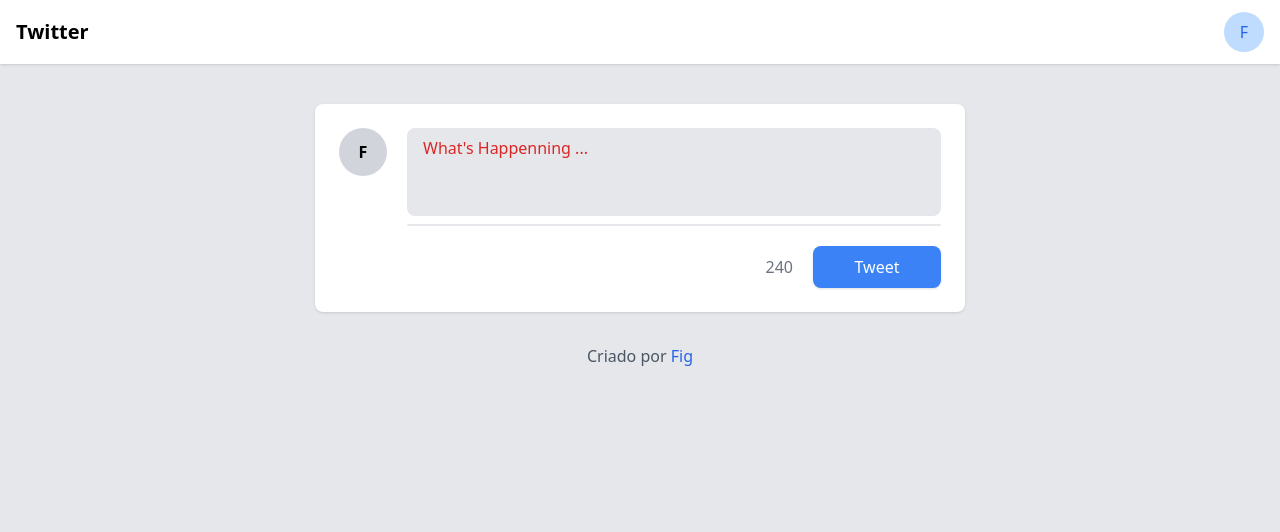
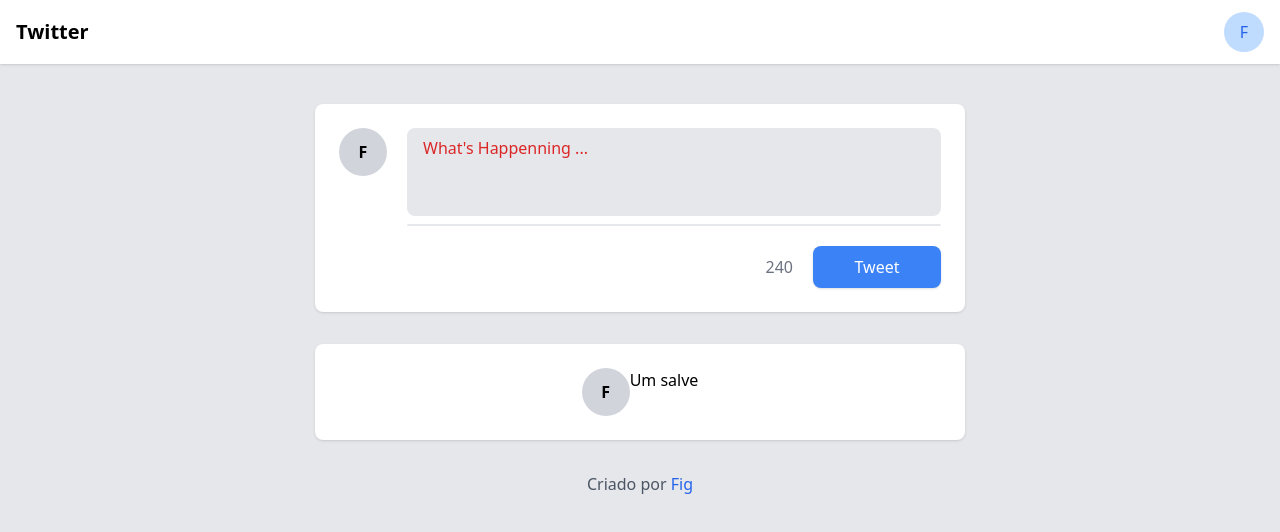
Before and after one commit to rafaeldfigueiredo/training-repo, an Angular app in the folder ngapp/: page / in a window 1280 px wide. Shown: the top 532 px of the page. Built offline with nearby package versions, Linux system fonts and the light colour scheme.

Commit message:
add new func

```diff
--- a/ngapp/src/app/app.component.html
+++ b/ngapp/src/app/app.component.html
@@ -6,6 +6,10 @@
 	<app-new-post />
 </div>
 
+<div class="flex items-center justify-center container mx-auto">
+	<app-tweet/>
+</div>
+
 <div class="bottom-0 m-auto w-full">
 	<app-footer />
 </div>
--- a/ngapp/src/app/app.component.ts
+++ b/ngapp/src/app/app.component.ts
@@ -4,13 +4,14 @@ import { HeaderComponent } from './components/header/header.component';
 import { FooterComponent } from "./components/footer/footer.component";
 import { NewPostComponent } from "./components/new-post/new-post.component";
 import { FormsModule } from '@angular/forms';
+import { TweetComponent } from "./components/tweet/tweet.component";
 
 @Component({
     selector: 'app-root',
     standalone: true,
     templateUrl: './app.component.html',
     styleUrl: './app.component.css',
-    imports: [RouterOutlet, HeaderComponent, FooterComponent, NewPostComponent,FormsModule]
+    imports: [RouterOutlet, HeaderComponent, FooterComponent, NewPostComponent, FormsModule, TweetComponent]
 })
 export class AppComponent {
   title = 'ngapp';
--- a/ngapp/src/app/components/new-post/new-post.component.html
+++ b/ngapp/src/app/components/new-post/new-post.component.html
@@ -1,6 +1,7 @@
 <div class="w-[650px] bg-white rounded-lg shadow p-6 mb-8">
   <div class="flex justify-center w-full">
     <div class="flex-shrink-0 mr-5">
+      <!--Avatar Circle-->
       <div
         class="cursor-pointer font-bold w-12 h-12 bg-gray-300 flex items-center justify-center rounded-full"
       >
--- /dev/null
+++ b/ngapp/src/app/components/tweet/tweet.component.html
@@ -0,0 +1,12 @@
+<div class="w-[650px] bg-white rounded-lg shadow p-6 mb-8">
+  <div class="flex justify-center w-full">
+    <div
+      class="cursor-pointer font-bold w-12 h-12 bg-gray-300 flex items-center justify-center rounded-full"
+    >
+      F
+    </div>
+    <div>
+        <p> Um salve </p>
+    </div>
+  </div>
+</div>
--- /dev/null
+++ b/ngapp/src/app/components/tweet/tweet.component.ts
@@ -0,0 +1,12 @@
+import { Component } from '@angular/core';
+
+@Component({
+  selector: 'app-tweet',
+  standalone: true,
+  imports: [],
+  templateUrl: './tweet.component.html',
+  styleUrl: './tweet.component.css',
+})
+export class TweetComponent {
+  TweetMessage: string = '';
+}
```
Also changed, not shown: ngapp/src/app/components/tweet/tweet.component.css (added), 1 other file (tests, documents, lock files or other folders).
